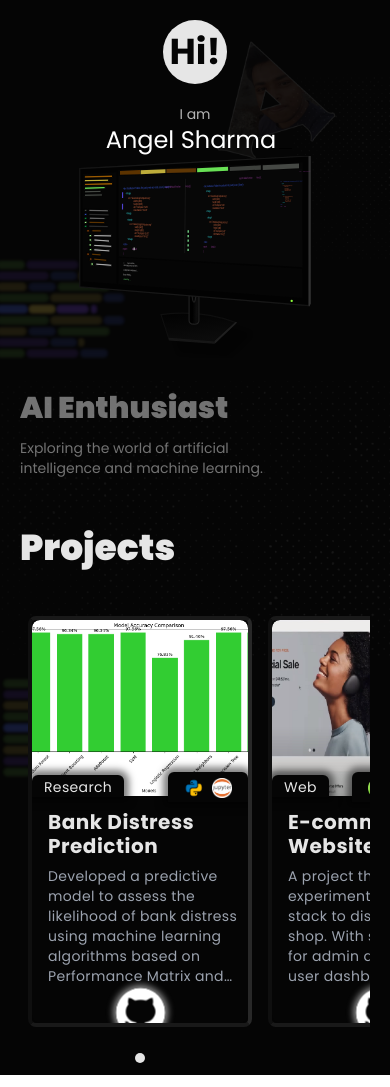
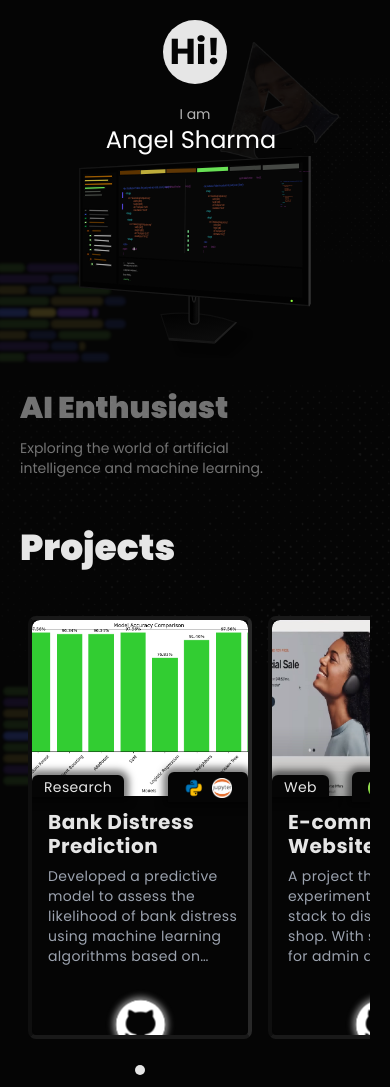
Before and after one commit to angel-dev-cse/angel-dev-cse.github.io, a Next.js app: page / in a window 390 px wide. Built offline with nearby package versions, Linux system fonts and the light colour scheme.

Commit message:
project card fixes for mobile

```diff
--- a/app/components/Card/Card.tsx
+++ b/app/components/Card/Card.tsx
@@ -165,20 +165,20 @@ export default function Cardx({
               </motion.span>
             </div>
 
-            <div className="w-52 h-52 sm:w-72 sm:h-48">
+            <div className="w-52 h-48 sm:w-72 sm:h-48">
               <div className="py-2 px-4">
                 <h1 className="text-xl text-left font-bold leading-6 tracking-wide text-white-100">
                   {title}
                 </h1>
               </div>
               <div className="ml-4 sm:mx-4">
-                <p className="text-gray-400 text-sm text-left tracking-wide overflow-hidden line-clamp-6 ">
+                <p className="text-gray-400 text-sm text-left tracking-wide overflow-hidden line-clamp-5 ">
                   {description}
                 </p>
               </div>
             </div>
 
-            <div className="flex items-center justify-center">
+            <div className="flex mt-7 items-center justify-center">
               <a href={github} target="_blank" rel="noopener noreferrer">
                 <motion.img
                   src={`/assets/icons/github.png`}
```
